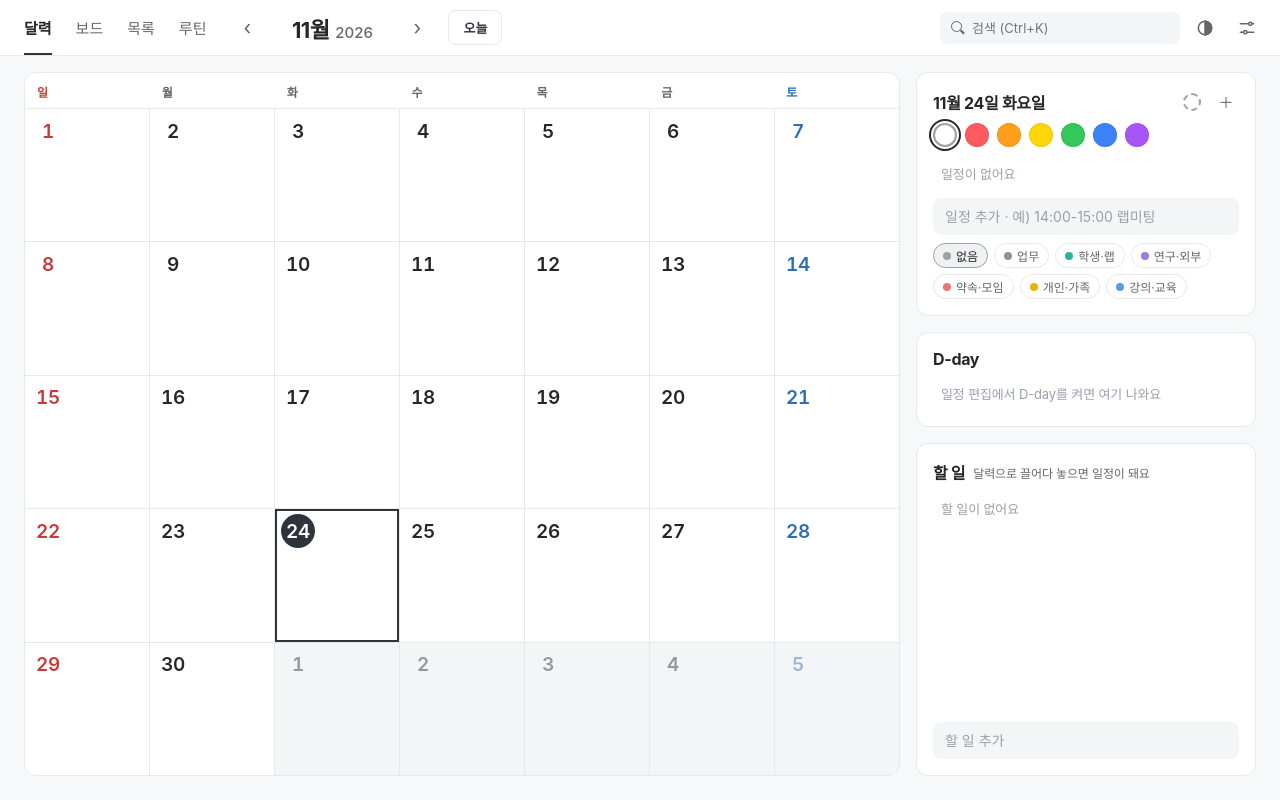
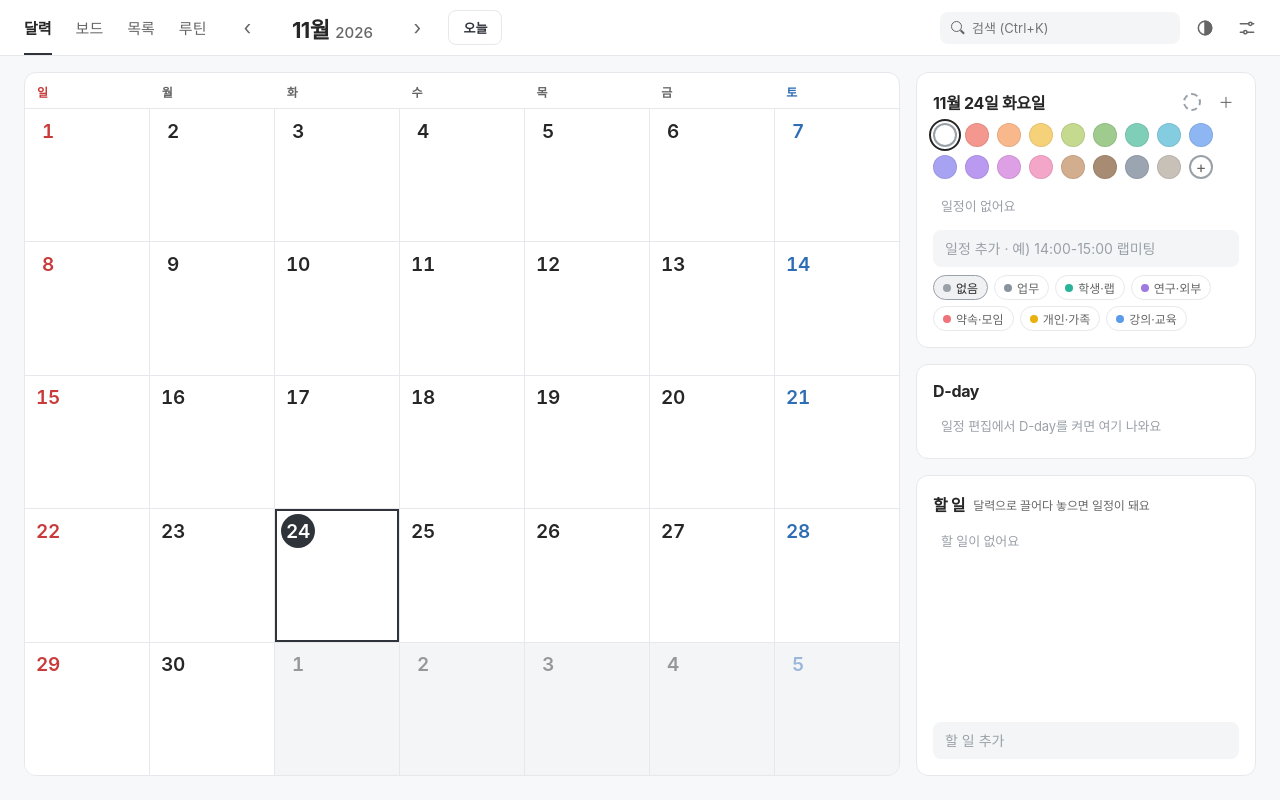
Before and after one commit to kkonoo/calendar_planner, a plain HTML site: page index.html in a window 1280 px wide. Both pictures are taken after a click on the button 1192 px from the left and 102 px from the top of the page. Drawn offline with Linux system fonts and the light colour scheme; a web font is replaced by a local one.

Commit message:
날짜 칠하기: 카테고리와 같은 팔레트 + 직접 고르기
색 6개 대신 카테고리·루틴과 같은 파스텔 16색, 마지막 '+'로 아무 색이나.
팔레트에 없는 색(예전 색, 직접 고른 색)은 '+' 칸에 그 색으로 표시.

Co-Authored-By: Claude Opus 5.5 <noreply@anthropic.com>
Claude-Session: https://claude.ai/code/session_013CY8u7J7D1HfJUhCF318z1

```diff
--- a/css/style.css
+++ b/css/style.css
@@ -422,7 +422,7 @@ body[data-view="routine"] .routine-view { display: flex; }
   border-radius: 50%;
 }
 #dayColorBtn.on::before { width: 16px; height: 16px; border: none; background: var(--hl); }
-.day-palette { display: flex; gap: 8px; margin: 0 0 10px; }
+.day-palette { display: flex; flex-wrap: wrap; gap: 8px; margin: 0 0 10px; }
 .swatch {
   width: 24px;
   height: 24px;
--- a/js/app.js
+++ b/js/app.js
@@ -482,25 +482,39 @@ function itemRow(it, s, extra) {
 const emptyRow = text => h('li', 'empty', text);
 
 // 날짜 칠하기 (강조)
-const DAY_COLORS = ['#FF5A5F', '#FF9F1C', '#FFD60A', '#34C759', '#3B82F6', '#A855F7'];
 function setDayColor(s, color) {
   const m = { ...db.dayColors };
   if (color) m[s] = color; else delete m[s];
   db.dayColors = m;
   save();
 }
+// 색은 카테고리와 같은 팔레트(PASTELS) + 마지막 '+'는 직접 고르기 (고른 색이 팔레트에 없으면 '+' 칸에 그 색)
 function renderDayPalette() {
   const cur = (db.dayColors || {})[selected] || null;
+  const same = c => !!cur && c.toLowerCase() === cur.toLowerCase();
+  const own = !!cur && !PASTELS.some(same);
   $('dayColorBtn').classList.toggle('on', !!cur);
   if (cur) $('dayColorBtn').style.setProperty('--hl', tone(cur));
-  $('dayPalette').replaceChildren(...[null, ...DAY_COLORS].map(c => {
-    const b = h('button', 'swatch' + (c ? '' : ' none') + (c === cur ? ' on' : ''));
+  const none = h('button', 'swatch none' + (cur ? '' : ' on'));
+  none.type = 'button';
+  none.title = '칠하기 지우기';
+  none.addEventListener('click', () => setDayColor(selected, null));
+  const custom = h('label', 'swatch custom' + (own ? ' on' : ''), own ? '' : '+');
+  custom.title = '직접 고르기';
+  if (own) custom.style.background = cur;
+  const input = h('input');
+  input.type = 'color';
+  if (cur) input.value = cur;
+  input.addEventListener('change', () => setDayColor(selected, input.value));
+  custom.append(input);
+  $('dayPalette').replaceChildren(none, ...PASTELS.map(c => {
+    const b = h('button', 'swatch' + (same(c) ? ' on' : ''));
     b.type = 'button';
-    b.title = c ? '이 색으로 칠하기' : '칠하기 지우기';
-    if (c) b.style.background = c;
+    b.title = '이 색으로 칠하기';
+    b.style.background = c;
     b.addEventListener('click', () => setDayColor(selected, c));
     return b;
-  }));
+  }), custom);
 }
 $('dayColorBtn').addEventListener('click', () => { $('dayPalette').hidden = !$('dayPalette').hidden; });
 
```
